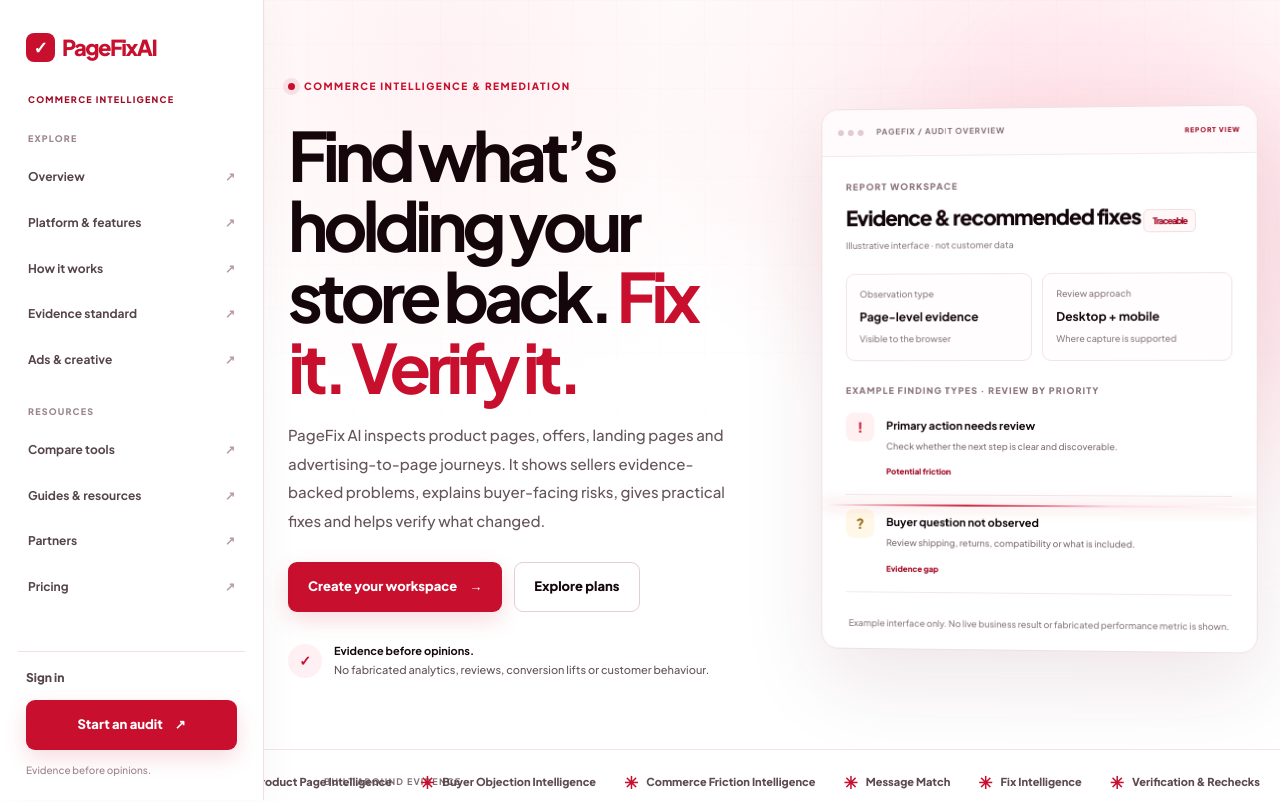
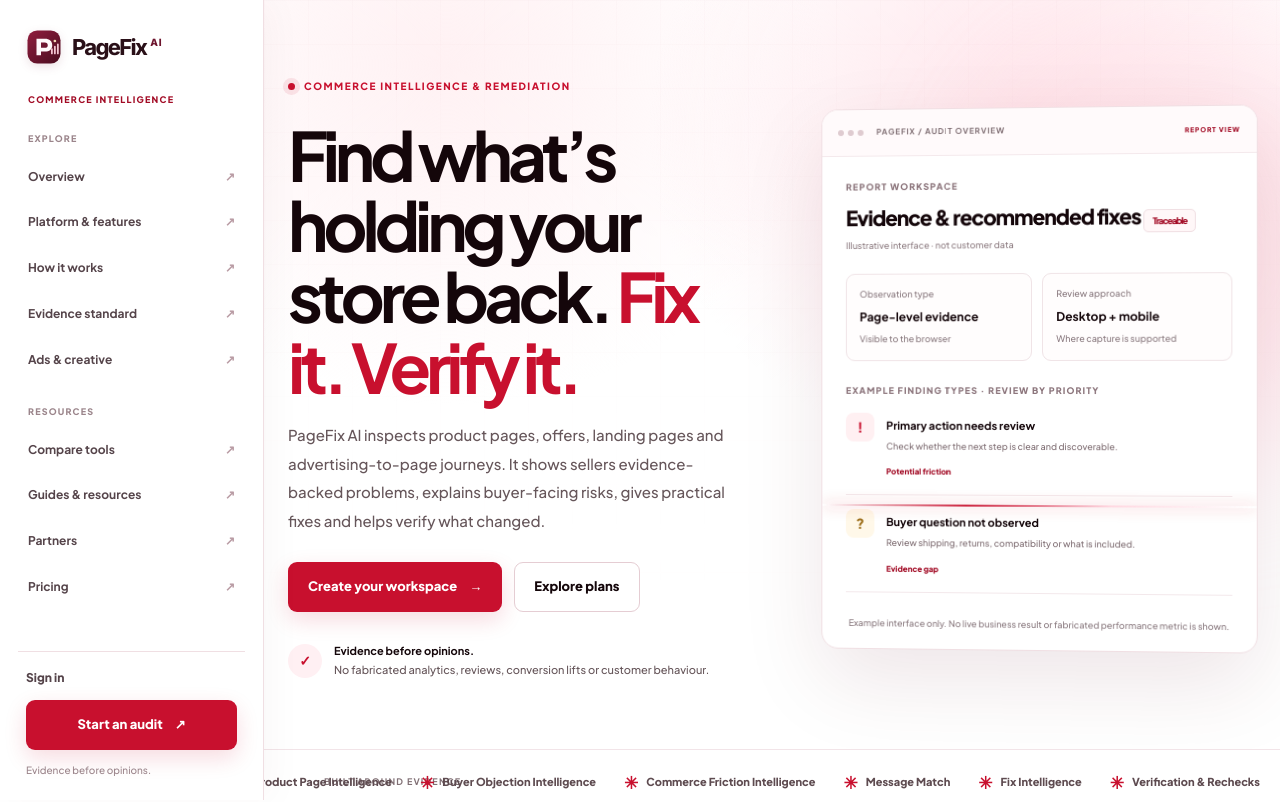
Before and after one commit to bellascotman-jpg/Pagefixai, a Next.js app: page / in a window 1280 px wide. Shown: the top 802 px of the page. Built offline with nearby package versions, Linux system fonts and the light colour scheme; no server answers.

Commit message:
Use shared PageFix logo in landing sidebar

```diff
--- a/components/landing/sidebar-nav.tsx
+++ b/components/landing/sidebar-nav.tsx
@@ -2,6 +2,7 @@
 
 import { useState } from "react";
 import Link from "next/link";
+import Brand from "@/components/brand";
 
 const groups = [
   { title: "Explore", items: [
@@ -29,7 +30,7 @@ export function SidebarNav() {
     <button className={`pfx-sidebar-scrim${open ? " is-open" : ""}`} type="button" aria-label="Close navigation" onClick={close} tabIndex={open ? 0 : -1}/>
     <aside id="pfx-sidebar" className={`pfx-sidebar${open ? " is-open" : ""}`} aria-label="PageFix main navigation">
       <div className="pfx-sidebar-brand">
-        <Link className="pfx-logo" href="/" onClick={close}><span className="pfx-logo-mark">✓</span><span>PageFix<span>AI</span></span></Link>
+        <Brand className="pfx-sidebar-logo" />
         <button className="pfx-sidebar-close" type="button" aria-label="Close navigation" onClick={close}>×</button>
       </div>
       <div className="pfx-sidebar-kicker">COMMERCE INTELLIGENCE</div>
```
